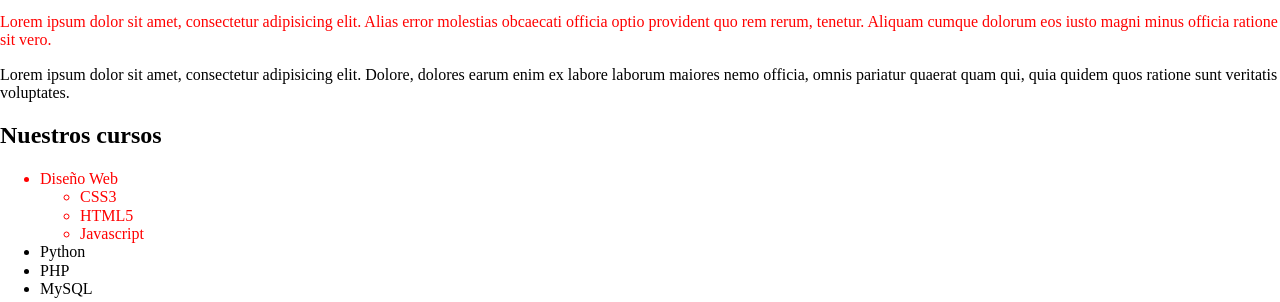
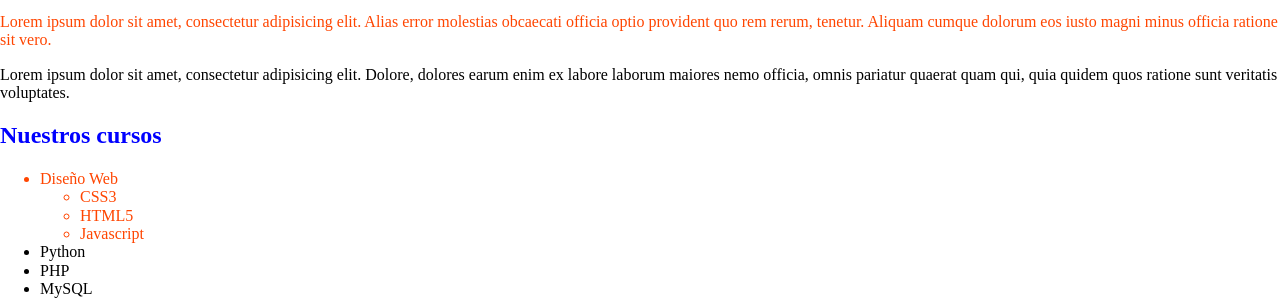
Before and after one commit to JesusDiaz08/Desarrollo-Web, a plain HTML site: page index.html in a window 1280 px wide. Shown: the part 498-800 px from the top of the page. Drawn offline with Linux system fonts and the light colour scheme.

Commit message:
Selectores de dos clases.

```diff
--- a/css/estilos.css
+++ b/css/estilos.css
@@ -13,7 +13,9 @@
 .rojo{
     color:red;
 }
-
+.rojo{
+    color: orangered;
+}
 .logo{
     margin-top: 200px;
 }
@@ -22,3 +24,12 @@
 #titulo.titulo{
     font-size: 60px;
 }
+
+.titulo{
+    font-size: 30px;
+}
+
+/*Selectores con dos clases*/
+.azul.tituloCurso{
+    color: blue ;
+}
--- a/index.html
+++ b/index.html
@@ -33,7 +33,7 @@
         </section>
 
         <section class="seccion" id="cursos">
-            <h2>Nuestros cursos</h2>
+            <h2 class="azul tituloCurso">Nuestros cursos</h2>
             <ul id="listado-cursos">
                 <li class="rojo">Diseño Web
                     <ul>
```
